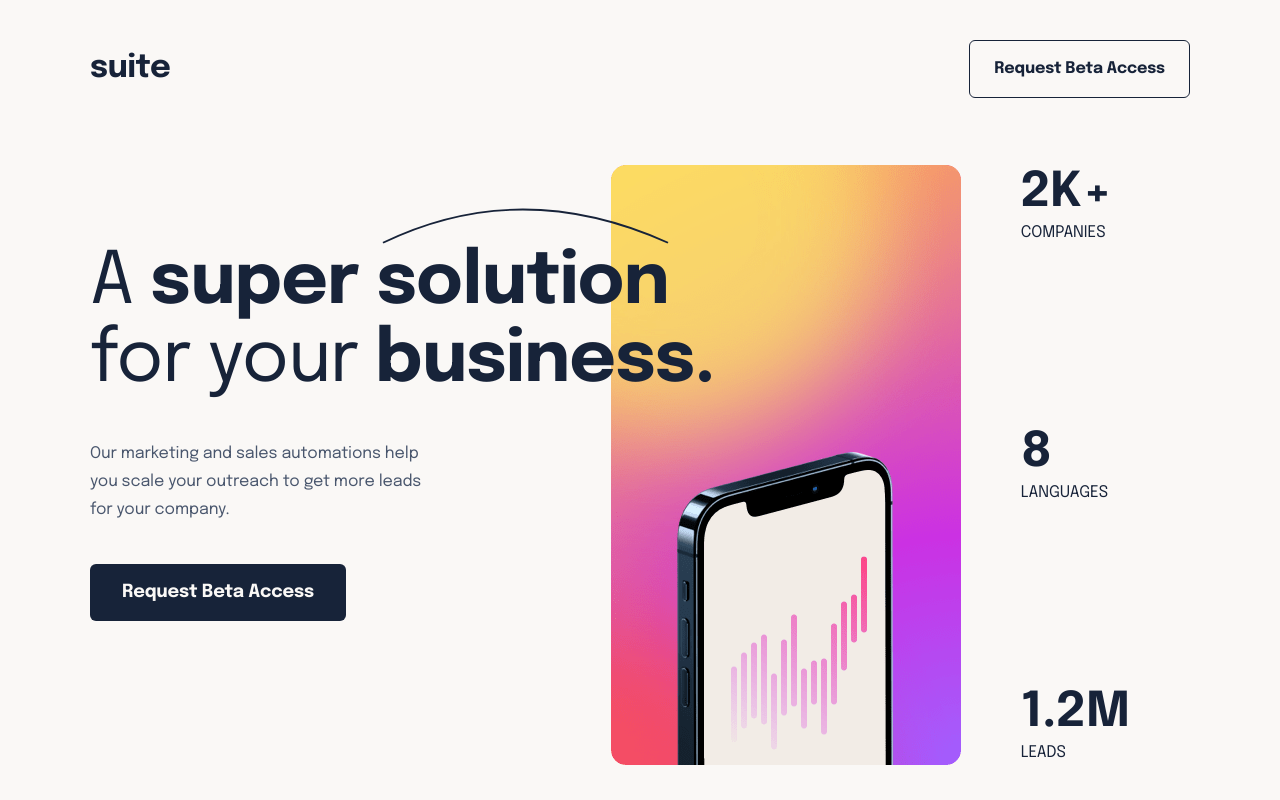
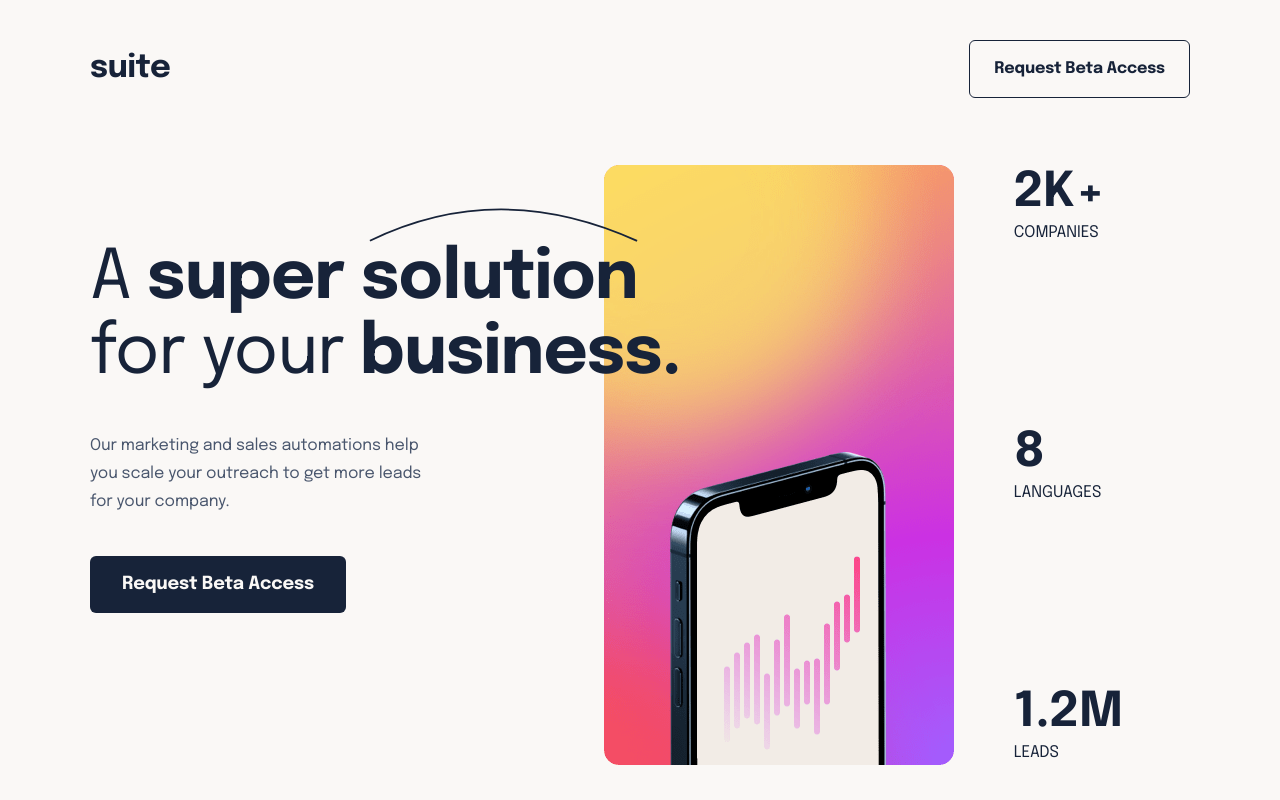
Before and after one commit to Huayao-Zheng/suite-landing-page, a React (Create React App) app: page / in a window 1280 px wide. Built offline with nearby package versions, Linux system fonts and the light colour scheme.

Commit message:
added clamp on Hero title

```diff
--- a/src/components/HeroIntro.jsx
+++ b/src/components/HeroIntro.jsx
@@ -8,20 +8,18 @@ export const HeroIntro = ({ className = '' }) => {
   return (
     <div className={`flex flex-col items-start gap-[32px] mx-auto md:mx-0 md:pt-[43px] md:gap-[40px] ${className}`}>
       <div
-        // className="text-[38px] leading-[44px] tracking-[-0.53px]
-        // md:text-[56px] md:leading-[64px] md:tracking-[-0.78px]
-        // xl:text-[72px] xl:leading-[78px] xl:tracking-[-1px] z-10"
-
-        className="text-[38px] leading-[44px] tracking-[-0.53px]
-        md:text-[56px] md:leading-[64px] md:tracking-[-0.78px]
-        xl:text-[72px] xl:leading-[78px] xl:tracking-[-1px] z-10"
-        // clamp(3.5rem, 5.21vw + 1rem, 4.5rem);
+        className="
+      text-[38px] leading-[44px] tracking-[-0.53px]
+      md:tracking-[-0.78px]
+      md:text-dynamic
+      xl:tracking-[-1px] z-10
+      "
       >
         <p className="inline-block">
           <img
             src={CurvedLine}
             alt="curved lined"
-            className="w-[152px] h-[19px] md:w-[231px] md:h-[29px] xl:w-[287px] xl:h-[36px] ml-auto"
+            className="w-[152px] h-[19px] md:w-curvedLined md:h-curvedLined ml-auto"
           />
           A <strong>super solution</strong>
         </p>
--- a/tailwind.config.js
+++ b/tailwind.config.js
@@ -11,10 +11,24 @@ module.exports = {
         'purple-123': '#CB30E3',
         'orange-123': '#FFA84E',
       },
+      width: {
+        curvedLined: 'clamp(14.44rem, 7.44vw + 10.87rem, 17.56rem)',
+      },
+      height: {
+        curvedLined: 'clamp(1.81rem, 1.04vw + 1.31rem, 2.25rem)',
+      },
       fontFamily: {
         epilogue: ['Epilogue', 'sans-serif'],
       },
     },
+    fontSize: {
+      dynamic: [
+        'clamp(3.5rem, 2.38vw + 2.36rem, 4.5rem)',
+        {
+          lineHeight: 'clamp(4rem, 2.08vw + 3rem, 4.88rem)',
+        },
+      ],
+    },
   },
   plugins: [],
 };
```
